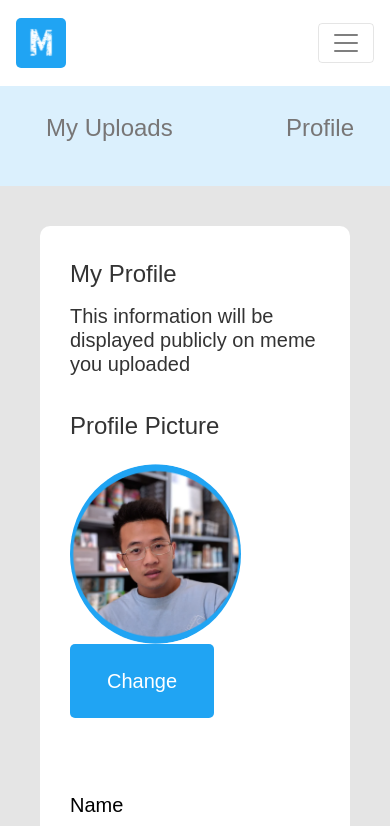
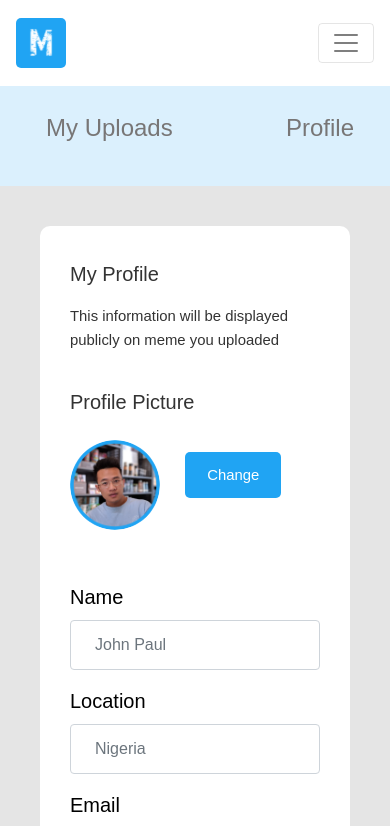
Before and after one commit to hamzzy/memefy-frontend, a React (Create React App) app: page /dashboard in a window 390 px wide. Shown: the top 826 px of the page. Built offline with nearby package versions, Linux system fonts and the light colour scheme.

Commit message:
make profile tab responsive

```diff
--- a/src/App.css
+++ b/src/App.css
@@ -160,7 +160,7 @@ button.but_home:focus {
   }
 
   .sm-20 {
-    font-size: 20px;
+    font-size: 20px !important;
   }
 
   .sm-18 {
@@ -180,12 +180,20 @@ button.but_home:focus {
   }
 
   .contain {
-    height: 667px !important;
+    height: 900px !important;
   }
 
   .tabs {
     display: flex;
     justify-content: space-between;
+  }
+
+  .upload-btn {
+    width: 90%;
+  }
+
+  .fs-10 {
+    font-size: 10px !important;
   }
 }
 
@@ -354,7 +362,7 @@ check-font {
 .profileImg {
   width: 171px !important;
   height: 180px !important;
-  margin: 0 auto;
+  /* margin: 0 auto; */
   object-fit: cover !important;
   object-position: top !important;
 }
@@ -397,3 +405,10 @@ check-font {
   height: 210px !important;
   border-radius: 7.5px !important;
 }
+
+@media only screen and (max-width: 991px) {
+    .profileImg {
+    width: 90px !important;
+    height: 90px !important;
+  }
+}
--- a/src/pages/Dashboard/dashboard.js
+++ b/src/pages/Dashboard/dashboard.js
@@ -50,15 +50,17 @@ class Dashboard extends Component {
                   </div>
                 </Tab>
                 <Tab eventKey='profile' title='Profile' className='tab'>
-                  <div className=''>
+                  <div className='font'>
                     <Form className='contain height-1'>
                       <Form.Text className=''>
-                        <p className='color-5 fs-24 txt-prop'>My Profile</p>
-                        <p className='color-5 fs-20 small-txt-prop'>
+                        <p className='color-5 fs-24 txt-prop sm-20'>
+                          My Profile
+                        </p>
+                        <p className='color-5 fs-20 small-txt-prop sm-14'>
                           This information will be displayed publicly on meme
                           you uploaded
                         </p>
-                        <p className='color-5 fs-24 txt-prop'>
+                        <p className='color-5 fs-24 txt-prop sm-20'>
                           Profile Picture
                         </p>
                       </Form.Text>
@@ -70,7 +72,7 @@ class Dashboard extends Component {
                           as={Col}
                           md='5'
                           controlId='formGridName'
-                          className='mr-5 mb-4'
+                          className='mr-lg-5 mb-lg-4'
                         >
                           <Form.Label className='fs-20 color-1'>
                             Name
@@ -103,7 +105,7 @@ class Dashboard extends Component {
                           as={Col}
                           md='5'
                           controlId='formGridEmail'
-                          className='mr-5 mb-4'
+                          className='mr-lg-5 mb-lg-4'
                         >
                           <Form.Label className='fs-20 color-1'>
                             Email
@@ -134,7 +136,8 @@ class Dashboard extends Component {
 
                       <Button
                         type='submit'
-                        className='mt-3 p-3 px-4 fs-20 btn-bg mb-5'
+                        className='mt-3 fs-20
+sm-14 button-padding small-button-padding btn-bg mb-5'
                       >
                         Save Changes
                       </Button>
@@ -180,21 +183,40 @@ class ProfilePicture extends Component {
         }
         return (
           <div>
-                <Row className="mb-5 mt-4">
-                    <Col xs={5} sm={2} md={2} lg={2} xl={2} >
-                        <div className=" rounded-circle profileImg">
+            <Row className='mb-5 mt-4'>
+              <Col
+                xs={4}
+                sm={2}
+                md={2}
+                lg={2}
+                xl={2}
+                className=''
+              >
+                <div className=' rounded-circle profileImg mr-xs-5 mr-sm-5 mr-md-5'>
                   {imgPreview}
                 </div>
               </Col>
-                    <Col className="align-self-center">
-                        <div className="form-group">
-                            <label className="fs-20 btn-bg change-btn">
-                                 Change<input type="file"  className=" p-3 px-4 fs-20 btn-bg file-input" onChange={this.uploadSingleFile}/>
+              <Col
+                xs={8}
+                sm={10}
+                md={10}
+                lg={10}
+                xl={10}
+                className='align-self-center'
+              >
+                <div className='form-group ml-lg-5 sm-14 button-padding'>
+                  <label className='fs-20 btn-bg change-btn sm-14 button-padding'>
+                    Change
+                    <input
+                      type='file'
+                      className=' p-3 px-4 fs-20 btn-bg file-input sm-14 button-padding'
+                      onChange={this.uploadSingleFile}
+                    />
                   </label>
                 </div>
               </Col>
             </Row>
-            </div >
+          </div>
         )
     }
 }
@@ -204,38 +226,58 @@ function UploadNewMemeModal(props) {
     return (
       <Modal
         {...props}
-          size="md"
-          aria-labelledby="contained-modal-title-vcenter"
+        size='md'
+        aria-labelledby='contained-modal-title-vcenter'
         centered
       >
-          <Modal.Header closeButton className="modal-header-style">
-            <Modal.Title id="contained-modal-title-vcenter">
+        <Modal.Header
+          closeButton
+          className='modal-header-style font'
+        >
+          <Modal.Title
+            id='contained-modal-title-vcenter'
+            className='fs-24 sm-20'
+          >
             Upload New Meme
           </Modal.Title>
         </Modal.Header>
-          <Modal.Body className="p-4">
+        <Modal.Body className='p-4'>
           <Form>
-                <Form.Group as={Col}  controlId="formGridName" className="mr-5 mb-4">
-                <Form.Label className="fs-20 color-1">Title</Form.Label>
-                <Form.Control type="text" placeholder="Meme title" className="p-4"/>
+            <Form.Group as={Col} controlId='formGridName' className='mr-5 mb-4'>
+              <Form.Label className='fs-20 color-1'>Title</Form.Label>
+              <Form.Control
+                type='text'
+                placeholder='Meme title'
+                className='p-4'
+              />
             </Form.Group>
 
-                <Form.Group as={Col}  controlId="formGridName" className="mr-5 mb-4">
-                <Form.Label className="fs-20 color-1">Upload Image or Video</Form.Label>
-                <DragAndDropPreviews file={props.files}/>
+            <Form.Group as={Col} controlId='formGridName' className='mr-5 mb-4'>
+              <Form.Label className='fs-20 color-1'>
+                Upload Image or Video
+              </Form.Label>
+              <DragAndDropPreviews file={props.files} />
             </Form.Group>
 
-                <Form.Group as={Col}  controlId="formGridLocation">
-                <Form.Label className="fs-20 color-1">Category</Form.Label>
-                <Form.Control type="text" placeholder="photo, new..." className="p-4"/>
+            <Form.Group as={Col} controlId='formGridLocation'>
+              <Form.Label className='fs-20 color-1'>Category</Form.Label>
+              <Form.Control
+                type='text'
+                placeholder='photo, new...'
+                className='p-4'
+              />
             </Form.Group>
 
-                <Button className="p-3 fs-20 btn-bg mb-5 ml-3 upload-btn mt-3 " onClick={props.onHide}>Upload</Button>
+            <Button
+              className='p-3 fs-20 btn-bg mb-5 ml-3 upload-btn mt-3 '
+              onClick={props.onHide}
+            >
+              Upload
+            </Button>
           </Form>
-
         </Modal.Body>
       </Modal>
-      );
+    )
 }
 
 function EmptyState(props) {
@@ -302,7 +344,7 @@ function DragAndDropPreviews() {
           {files.length === 0 && (
             <div className="FilesDragAndDrop__area d-flex flex-column align-items-center font pt-4">
               <Image src={UploadShape} className="mb-3" alt=''/>
-              <p className="text-center fs-18 mb-4">Drag and drop here<br/> or<br/> browse</p>
+              <p className="text-center fs-18 mb-4 fs-10">Drag and drop here<br/> or<br/> browse</p>
             </div>
           )}
 
```
Lines whose indentation alone changed are shown as unchanged.
